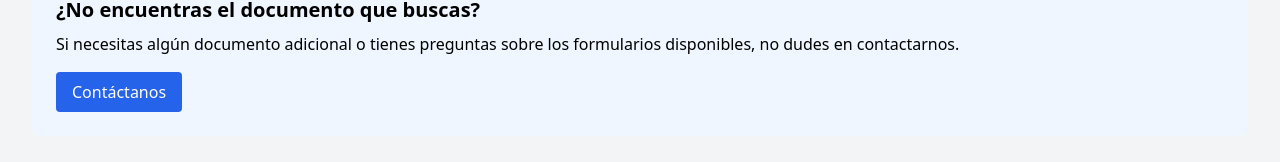
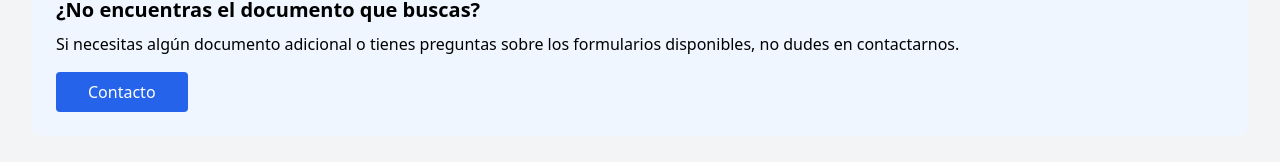
Before and after one commit to edgarjrojaslopez/capreswebsite, a Next.js app: page /documents in a window 1280 px wide. Shown: the part 1015-1177 px from the top of the page. Built offline with nearby package versions, Linux system fonts and the light colour scheme.

Commit message:
fix: components/DocumentsPage.jsx (botón Contactanos)

```diff
--- a/components/DocumentsPage.jsx
+++ b/components/DocumentsPage.jsx
@@ -1,5 +1,6 @@
 'use client';
 import { useState, useEffect } from 'react';
+import Link from 'next/link';
 
 export default function DocumentsPage() {
   const [documents, setDocuments] = useState({
@@ -151,7 +152,12 @@ export default function DocumentsPage() {
               setTimeout(() => document.getElementById('contact'), 500)
             }
           >
-            Contáctanos
+            <Link
+              href="/contact"
+              className="bg-blue-600 text-white px-4 py-2 rounded hover:bg-blue-700 disabled:bg-blue-300 transition-colors"
+            >
+              Contacto
+            </Link>
           </button>
         </div>
       </section>
```
